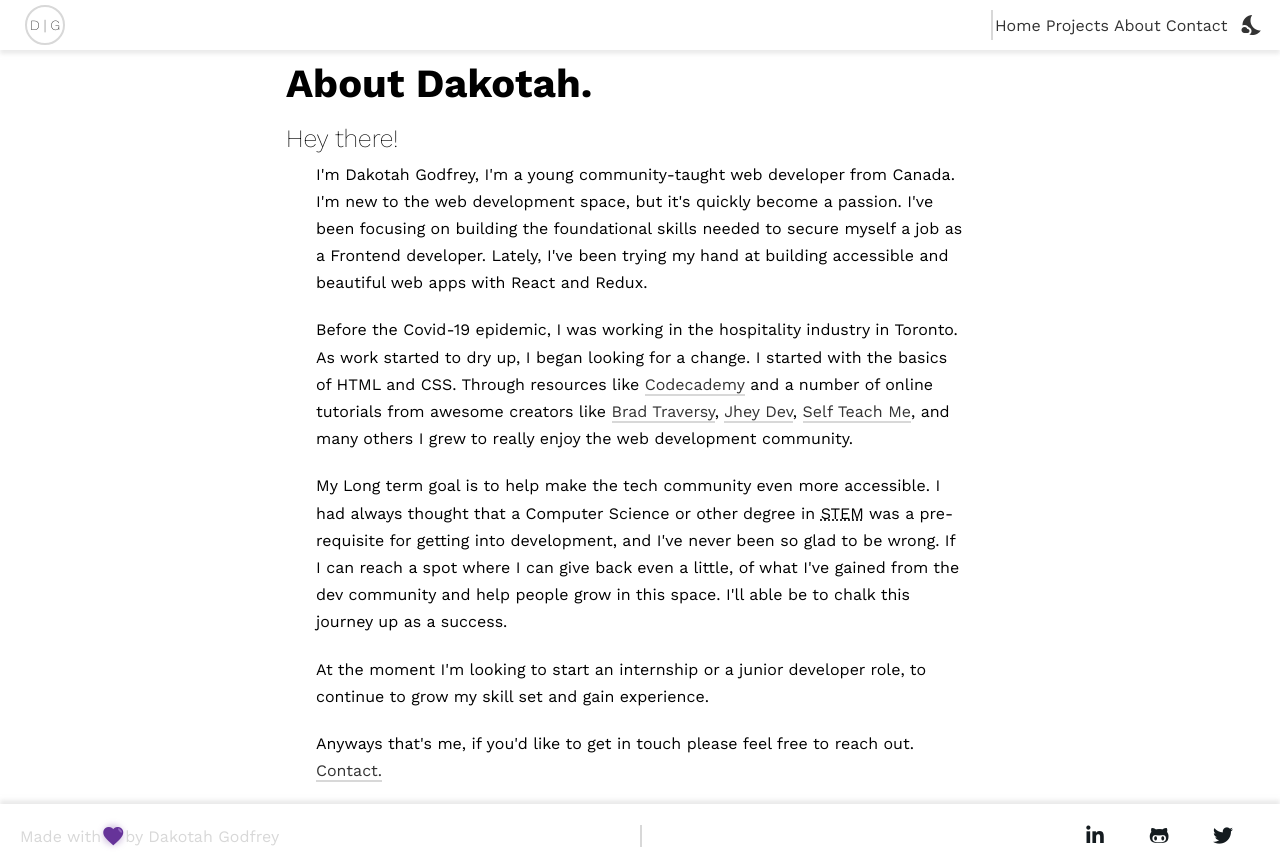
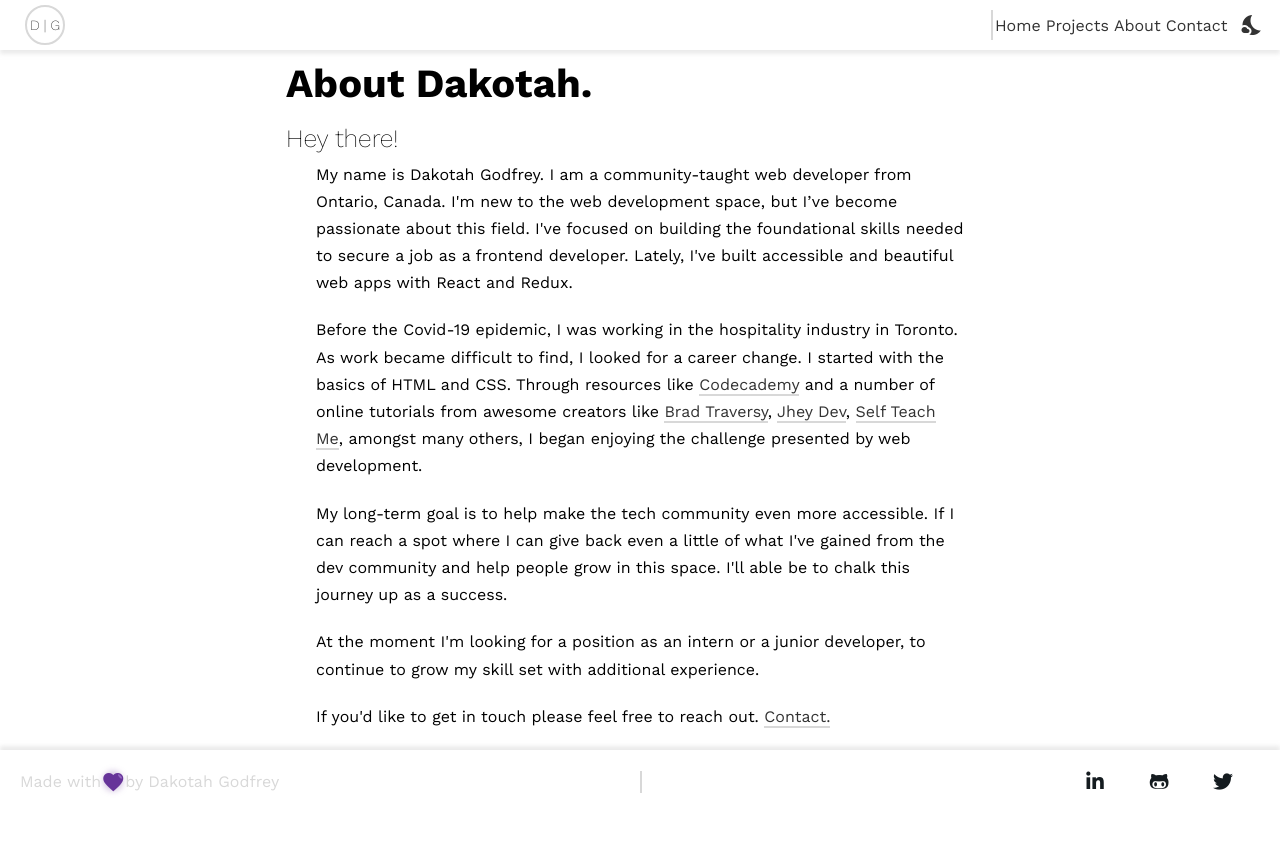
Before and after one commit to DakotahGodfrey/profile_site, a React (Create React App) app: page /about in a window 1280 px wide. After the commit the page ends 814 px from the top, so only its background shows below. Built offline with nearby package versions, Linux system fonts and the light colour scheme.

Commit message:
about me wording

```diff
--- a/src/components/pages/about/About.jsx
+++ b/src/components/pages/about/About.jsx
@@ -18,17 +18,17 @@ const About = () => {
           <h1 className="bio-lead">About Dakotah.</h1>
           <h3>Hey there!</h3>
           <p className="bio">
-            I'm Dakotah Godfrey, I'm a young community-taught web developer from
-            Canada. I'm new to the web development space, but it's quickly
-            become a passion. I've been focusing on building the foundational
-            skills needed to secure myself a job as a Frontend developer.
-            Lately, I've been trying my hand at building accessible and
-            beautiful web apps with React and Redux.
+            My name is Dakotah Godfrey. I am a community-taught web developer
+            from Ontario, Canada. I'm new to the web development space, but I’ve
+            become passionate about this field. I've focused on building the
+            foundational skills needed to secure a job as a frontend developer.
+            Lately, I've built accessible and beautiful web apps with React and
+            Redux.
           </p>
           <p className="bio">
             Before the Covid-19 epidemic, I was working in the hospitality
-            industry in Toronto. As work started to dry up, I began looking for
-            a change. I started with the basics of HTML and CSS. Through
+            industry in Toronto. As work became difficult to find, I looked for
+            a career change. I started with the basics of HTML and CSS. Through
             resources like{" "}
             <a
               className="shoutout"
@@ -65,27 +65,24 @@ const About = () => {
             >
               Self Teach Me
             </a>
-            , and many others I grew to really enjoy the web development
-            community.
+            , amongst many others, I began enjoying the challenge presented by
+            web development.
           </p>
           <p className="bio">
-            My Long term goal is to help make the tech community even more
-            accessible. I had always thought that a Computer Science or other
-            degree in <abbr title="Science Tech Engineering or Math">STEM</abbr>{" "}
-            was a pre-requisite for getting into development, and I've never
-            been so glad to be wrong. If I can reach a spot where I can give
-            back even a little, of what I've gained from the dev community and
-            help people grow in this space. I'll able be to chalk this journey
-            up as a success.
+            My long-term goal is to help make the tech community even more
+            accessible. If I can reach a spot where I can give back even a
+            little of what I've gained from the dev community and help people
+            grow in this space. I'll able be to chalk this journey up as a
+            success.
           </p>
           <p className="bio">
-            At the moment I'm looking to start an internship or a junior
-            developer role, to continue to grow my skill set and gain
+            At the moment I'm looking for a position as an intern or a junior
+            developer, to continue to grow my skill set with additional
             experience.
           </p>
           <p className="bio">
-            Anyways that's me, if you'd like to get in touch please feel free to
-            reach out. <Link to="/contact">Contact.</Link>
+            If you'd like to get in touch please feel free to reach out.{" "}
+            <Link to="/contact">Contact.</Link>
           </p>
         </article>
       </section>
```
